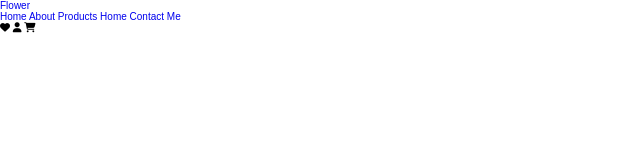
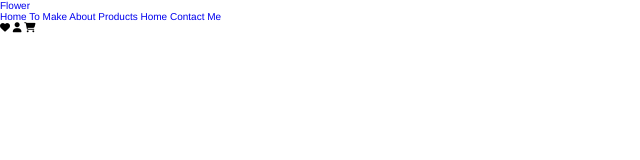
Before and after one commit to MasroorHassan720/e-com-demo, a plain HTML site: page index.html in a window 1280 px wide. Shown: the full height of the page, 0-640 px from the left. Drawn offline with Linux system fonts and the light colour scheme.

Commit message:
Remove Error

```diff
--- a/index.html
+++ b/index.html
@@ -12,7 +12,7 @@
      <a href="#" class="logo">Flower<span><div class=""></div></span></a>
 
      <nav>
-        <a href="#home">Home</a>
+        <a href="#h2">Home to make</a>
         <a href="#about">About</a>
         <a href="#products">Products</a>
         <a href="#review">Home</a>
--- a/style.css
+++ b/style.css
@@ -6,7 +6,7 @@
     padding: 0px;
     margin: 0px;
     box-sizing: border-box;
-    font-family: Arial, Helvetica, sans-serif;
+    font-family: Aasdasdasdrial, Helvetica, sans-serif;
     outline: none;
     border: none;
     text-decoration: none;
```
